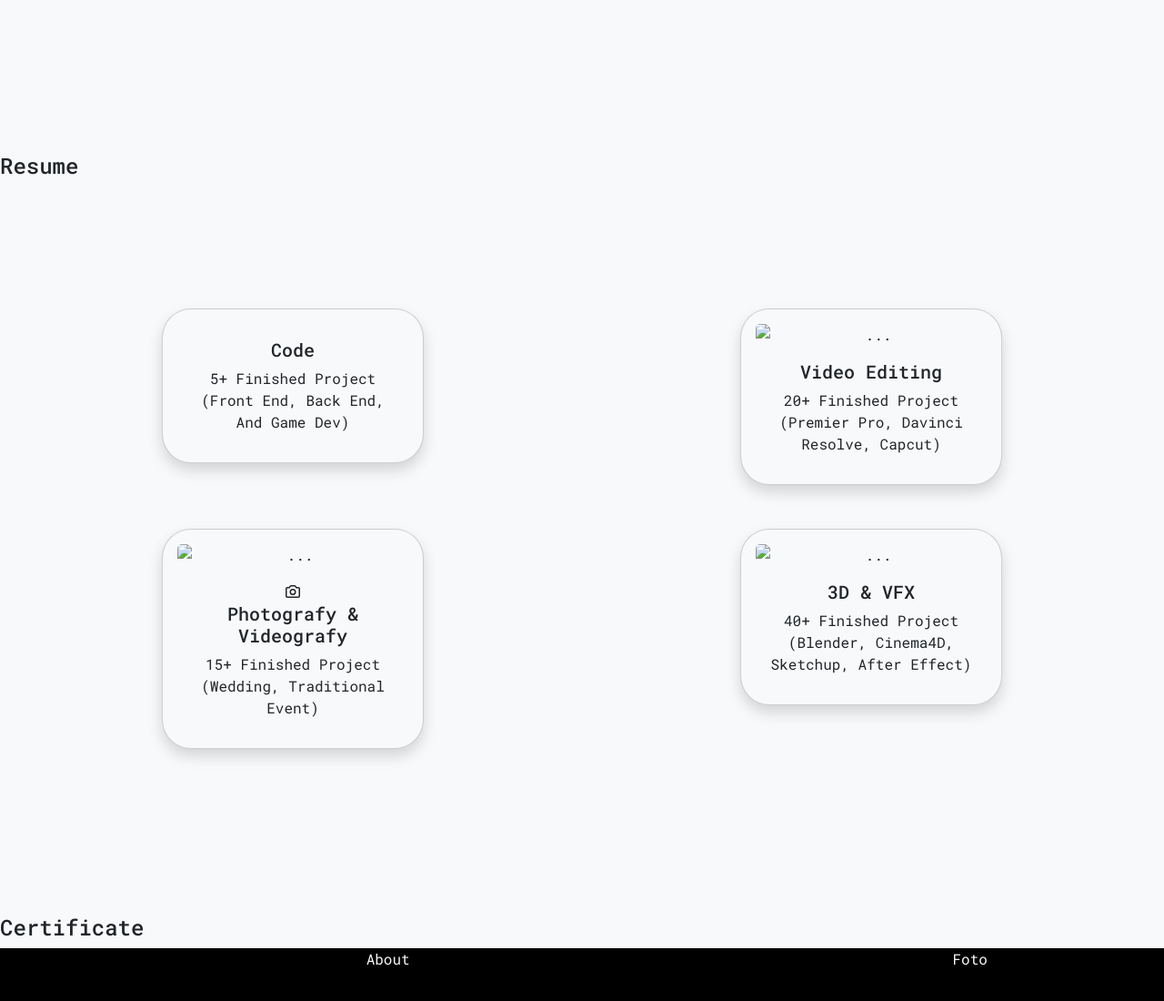
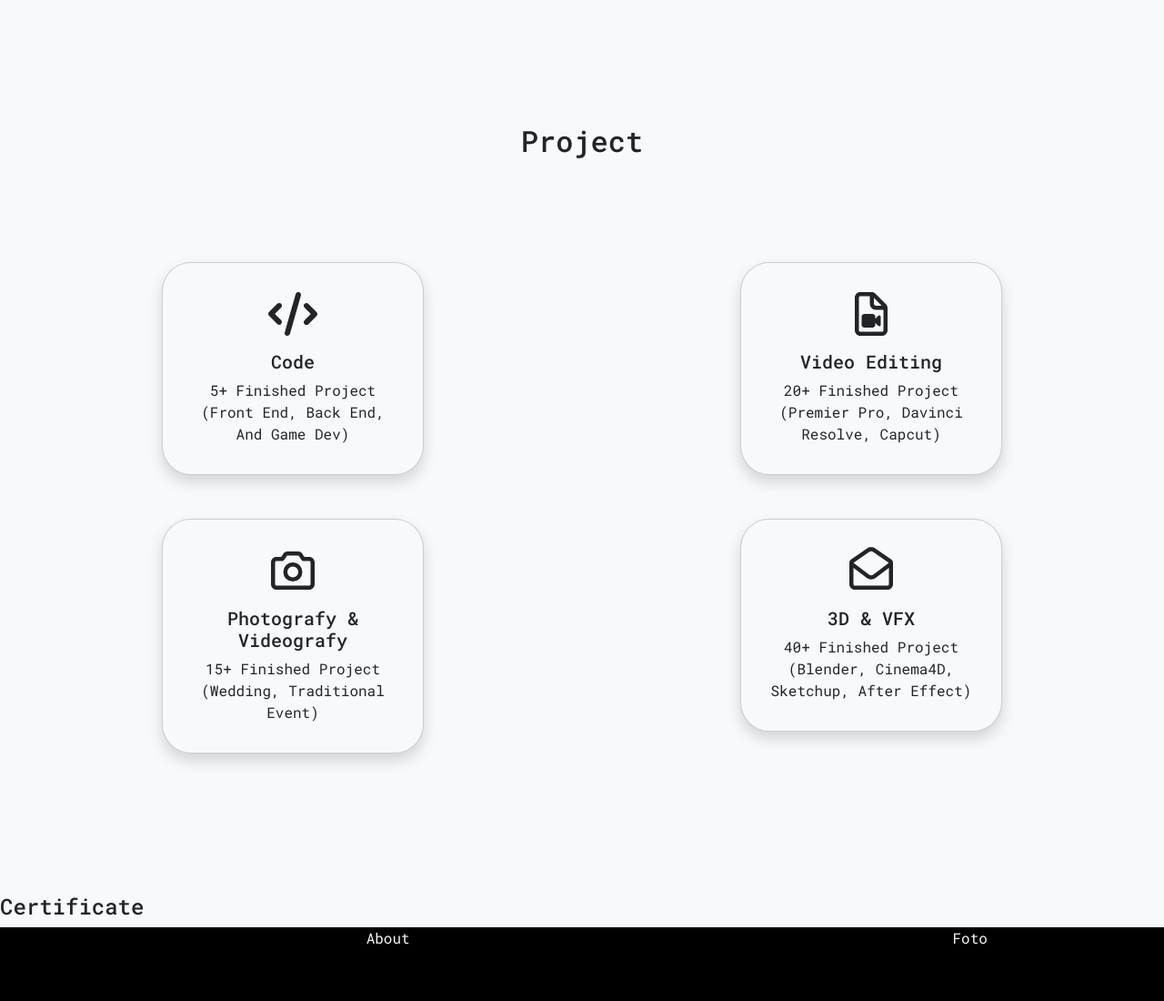
Before and after one commit to PumkinQ/Arjuna-Portofolio, a plain HTML site: page index.html in a window 1280 px wide. Shown: the part 720-1820 px from the top of the page at 91% size. Drawn offline with nearby package versions, Linux system fonts and the light colour scheme.

Commit message:
Page 2 Logo project

```diff
--- a/index.html
+++ b/index.html
@@ -30,17 +30,16 @@
         <a class="nav-link" href="#scrollspyHeading1">About</a>
       </li>
       <li class="nav-item">
-        <a class="nav-link" href="#scrollspyHeading2">Resume</a>
+        <a class="nav-link" href="#scrollspyHeading2">Project</a>
       </li>
       <li class="nav-item">
-        <a class="nav-link" href="#scrollspyHeading3">Certificate</a> <i class="fa-regular fa-camera"></i>
+        <a class="nav-link" href="#scrollspyHeading3">Certificate</a>
       </li>
       <li class="nav-item dropdown">
         <a class="nav-link dropdown-toggle" data-bs-toggle="dropdown" href="/Portfolio/" role="button"
           aria-expanded="false">Portfolio</a>
         <ul class="dropdown-menu">
           <li>
-           <i class="fa-regular fa-camera"></i>
             <a class="dropdown-item" href="#scrollspyHeading4">Portfolio-Photografy</a>
           </li>
           <li>
@@ -63,9 +62,8 @@
     data-bs-smooth-scroll="true" class="scrollspy-example bg-body-tertiary rounded-2" tabindex="0">
     <!-- Navbar End -->
     <!-- Page 1 -->
-    <h4 id="scrollspyHeading1"></h4>
     <div class="container-fluid text-center align-items-center" style="height: 100vh">
-      <div class="row align-items-center container-fluid" style="height: 80%">
+      <div class="row align-items-center container-fluid" style="height: 80%" id="scrollspyHeading1">
         <div class="col-lg-7 col-2 border ms-5" style="text-align: left">
           <h1>I,am All</h1>
           <h5>
@@ -83,7 +81,7 @@
     </div>
     <!-- Page 1 -->
     <!-- Page 2 -->
-    <h4 id="scrollspyHeading2">Resume</h4>
+    <h2 id="scrollspyHeading2" class="container-fluid text-center align-items-center ">Project</h2>
     <div class="container-fluid d-flex justify-content-center align-items-center" style="height: 100vh">
       <div class="row align-items-start">
         <div class="container text-center d-flex">
@@ -91,6 +89,7 @@
             <div class="col-6 col-sm-6">
               <div class="card container-fluid shadow p-3 mb-5 bg-body-tertiary rounded-5" style="width: 18rem">
                 <div class="card-body">
+                  <i class="fa-solid fa-code fa-3x mb-3  "></i>
                   <h5 class="card-title">Code</h5>
                   <p class="card-text">
                     5+ Finished Project <br />
@@ -101,8 +100,8 @@
             </div>
             <div class="col-6 col-sm-6">
               <div class="card container-fluid shadow p-3 mb-5 bg-body-tertiary rounded-5" style="width: 18rem">
-                <img src="..." class="card-img-top" alt="..." />
                 <div class="card-body">
+<i class="fa-regular fa-file-video fa-3x mb-3 "></i>
                   <h5 class="card-title">Video Editing</h5>
                   <p class="card-text">
                     20+ Finished Project <br />
@@ -117,9 +116,8 @@
 
             <div class="col-6 col-sm-6s">
               <div class="card container-fluid shadow p-3 mb-5 bg-body-tertiary rounded-5" style="width: 18rem">
-                <img src="..." class="card-img-top" alt="..." />
                 <div class="card-body">
-                  <i class="fa-regular fa-camera"></i>
+                  <i class="fa-regular fa-camera fa-3x mb-3 " ></i>
                   <h5 class="card-title">Photografy & Videografy</h5>
                   <p class="card-text">
                     15+ Finished Project <br />
@@ -130,8 +128,8 @@
             </div>
             <div class="col-6 col-sm-6">
               <div class="card container-fluid shadow p-3 mb-5 bg-body-tertiary rounded-5" style="width: 18rem">
-                <img src="..." class="card-img-top" alt="..." />
                 <div class="card-body">
+                  <i class="fa-regular fa-envelope-open fa-3x mb-3"></i>
                   <h5 class="card-title">3D & VFX</h5>
                   <p class="card-text">
                     40+ Finished Project <br />
@@ -146,7 +144,8 @@
     </div>
     <!-- Page 2 -->
     <!-- Page 3 -->
-    <h4 id="scrollspyHeading3">Certificate</h4>
+    <h4 id="scrollspyHeading3 class="container-fluid text-center align-items-center "">Certificate</h4>
+
     <div class="container-fluid text-center bg-black text-light" style="height: 100vh">
       <div class="row align-items-start">
         <div class="col-8">About</div>
```
